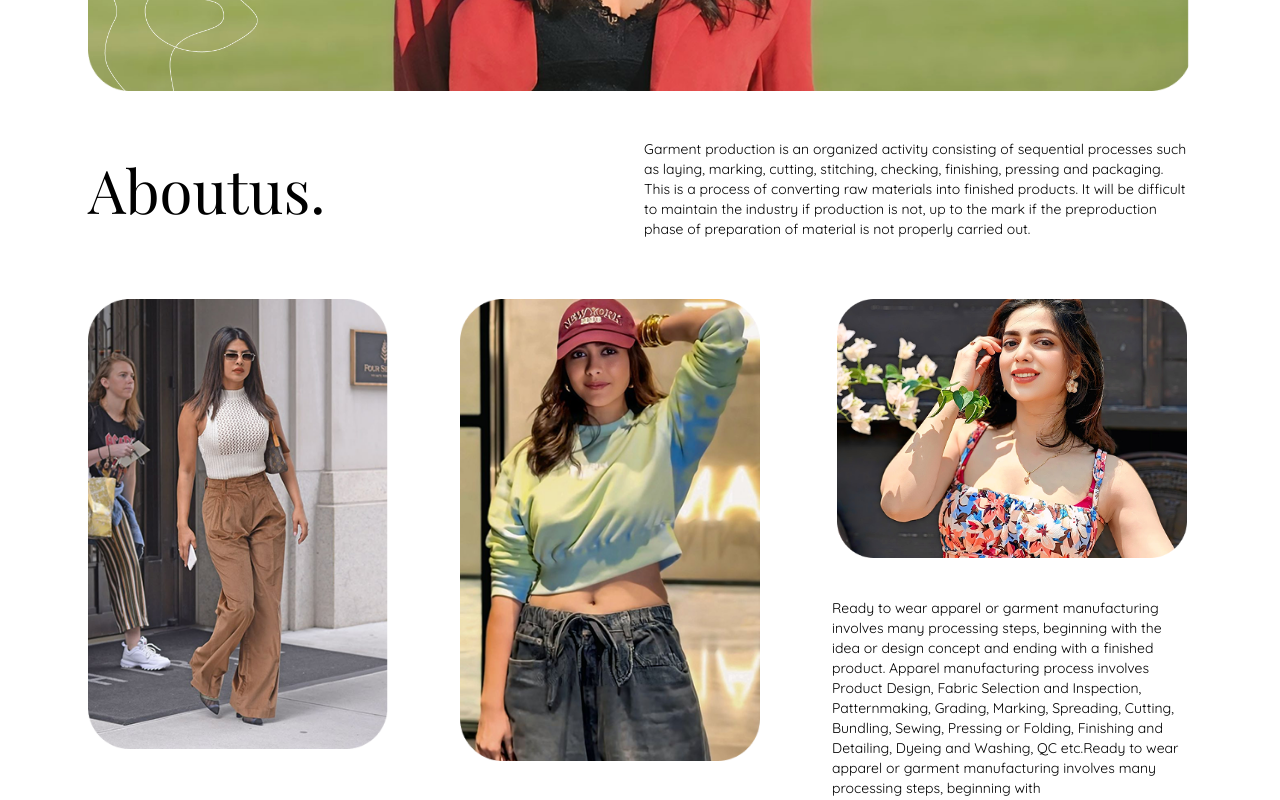
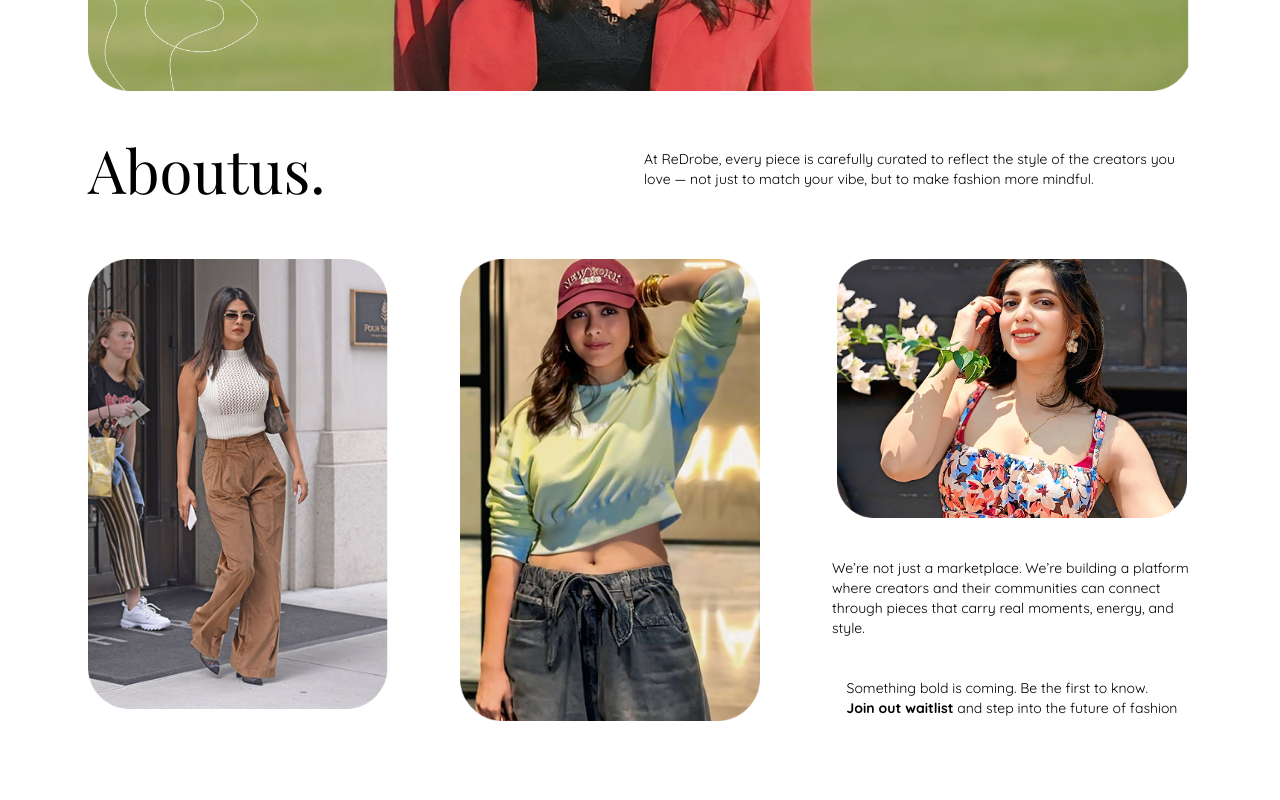
Before and after one commit to mdAliMaaz/redrobe, a Next.js app: page / in a window 1280 px wide. Shown: the part 620-1420 px from the top of the page. Built offline with nearby package versions, Linux system fonts and the light colour scheme.

Commit message:
about content changed.

```diff
--- a/src/app/api/waitlist/route.ts
+++ b/src/app/api/waitlist/route.ts
@@ -33,7 +33,7 @@ export async function POST(req: NextRequest) {
 				await sendMail({
 					to: newUser.email,
 					html: welcomeEmailForFan,
-					subject: 'Joined waitlisat',
+					subject: 'Joined waitlist',
 				})
 			} else {
 				await sendMail({
--- a/src/components/about-section.tsx
+++ b/src/components/about-section.tsx
@@ -2,7 +2,7 @@
 import React from 'react'
 import Container from './shared/container'
 import Heading from './shared/heading'
-import { aboutUs, aboutUs_2 } from '@/data'
+import { aboutUs, aboutUs_2, aboutUs_3 } from '@/data'
 import Image from 'next/image'
 import Button from './shared/button'
 import Link from 'next/link'
@@ -40,6 +40,16 @@ const AboutSection = () => {
 					>
 						<Image src={'/images/about-3.png'} alt="about-1" height={300} width={350} priority />
 						<p className="text-sm">{aboutUs_2}</p>
+						<div>
+							<p className="text-sm">Something bold is coming. Be the first to know.</p>
+							<p className="text-sm">
+								{' '}
+								<a href="#join">
+									<strong>Join out waitlist</strong>
+								</a>{' '}
+								and step into the future of fashion
+							</p>
+						</div>
 					</motion.div>
 				</section>
 			</Container>
--- a/src/data/index.ts
+++ b/src/data/index.ts
@@ -1,8 +1,12 @@
 export const aboutUs =
-	'Garment production is an organized activity consisting of sequential processes such as laying, marking, cutting, stitching, checking, finishing, pressing and packaging. This is a process of converting raw materials into finished products. It will be difficult to maintain the industry if production is not, up to the mark if the preproduction phase of preparation of material is not properly carried out.'
+	'At ReDrobe, every piece is carefully curated to reflect the style of the creators you love — not just to match your vibe, but to make fashion more mindful.'
 
 export const aboutUs_2 =
-	'Ready to wear apparel or garment manufacturing involves many processing steps, beginning with the idea or design concept and ending with a finished product. Apparel manufacturing process involves Product Design, Fabric Selection and Inspection, Patternmaking, Grading, Marking, Spreading, Cutting, Bundling, Sewing, Pressing or Folding, Finishing and Detailing, Dyeing and Washing, QC etc.Ready to wear apparel or garment manufacturing involves many processing steps, beginning with'
+	'We’re not just a marketplace. We’re building a platform where creators and their communities can connect through pieces that carry real moments, energy, and style.'
+
+export const aboutUs_3 =
+	'Something bold is coming. Be the first to know.\
+  Join our waitlist and step into the future of fashion.'
 
 export const flinks = [
 	// { header: 'help and support', links: ['help', 'queries', 'team'] },
```
